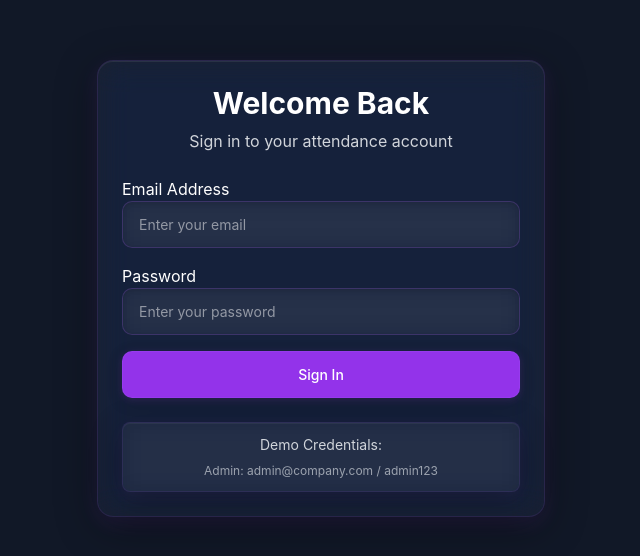
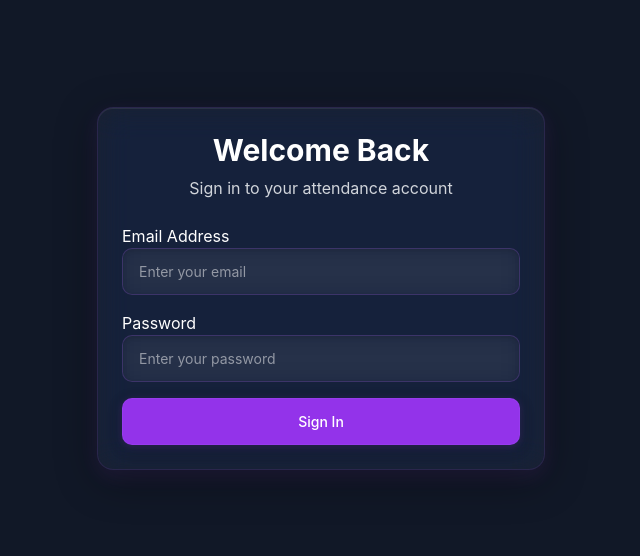
Before and after one commit to iisandeshpoudel/attendance-system, a React (Vite) app: page / in a window 1280 px wide. Shown: the part 112-668 px from the top of the page, without its empty margins (319-959 px from the left). Built offline with nearby package versions, Linux system fonts and the light colour scheme.

Commit message:
sakiy final

```diff
--- a/src/components/auth/LoginForm.jsx
+++ b/src/components/auth/LoginForm.jsx
@@ -89,15 +89,6 @@ const LoginForm = () => {
             )}
           </button>
         </form>
-
-        <div className="mt-4 sm:mt-6 text-center">
-          <div className="glass p-3 rounded-lg">
-            <p className="text-gray-300 text-xs sm:text-sm mb-1 sm:mb-2">Demo Credentials:</p>
-            <p className="text-gray-400 text-xs">
-              Admin: admin@company.com / admin123
-            </p>
-          </div>
-        </div>
       </div>
     </div>
   );
```
Also changed, not shown: api/setup.js (+5 -5 lines), 2 other files (tests, documents, lock files or other folders).
